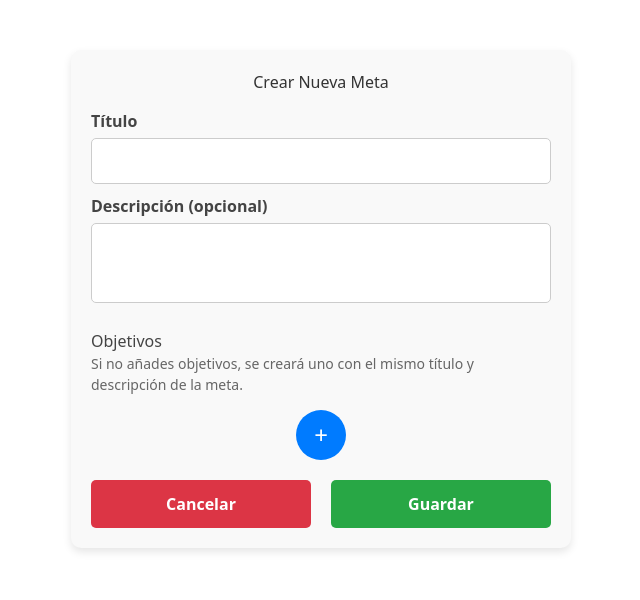
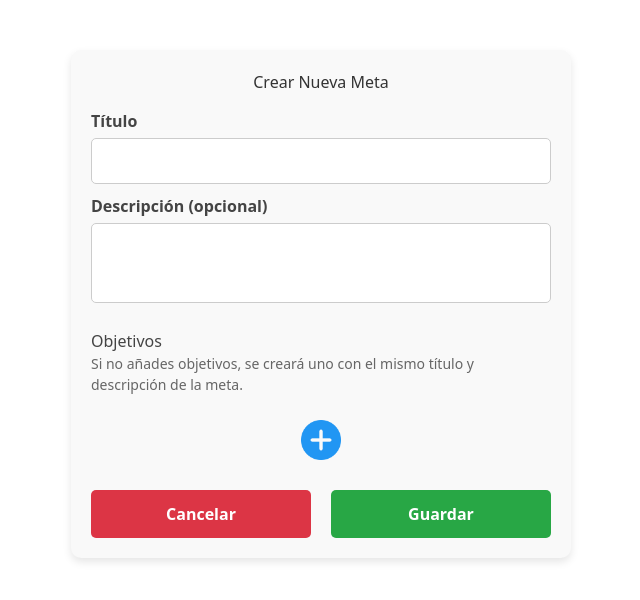
Before and after one commit to brianpardogaona/Sistema_de_Gestion_Personal, a React (Vite) app in the folder frontend/: page /crear-meta in a window 1280 px wide. Shown: the top 600 px of the page, without its empty margins (319-959 px from the left). Built offline with nearby package versions, Linux system fonts and the light colour scheme.

Commit message:
Cambio de botones mas/menos de Crear Meta

```diff
--- a/frontend/src/pages/CrearMeta.jsx
+++ b/frontend/src/pages/CrearMeta.jsx
@@ -32,6 +32,16 @@ function CrearMeta() {
         { title: "", description: "", order: objetivosNoVacios.length + 1 },
       ]);
     }
+  };
+
+  const handleEliminarObjetivo = (index) => {
+    const nuevosObjetivos = objetivos.filter((_, i) => i !== index);
+
+    if (nuevosObjetivos.length === 0) {
+      nuevosObjetivos.push({ title: "", description: "", order: 1 });
+    }
+
+    setObjetivos(nuevosObjetivos);
   };
 
   const handleObjetivoChange = (index, field, value) => {
@@ -132,17 +142,22 @@ function CrearMeta() {
               handleObjetivoChange(index, "description", e.target.value)
             }
           />
+
+          <button
+            className="remove-objetivo-btn"
+            onClick={() => handleEliminarObjetivo(index)}
+          >
+            {" "}
+            <img
+              src="../../public/images/boton-menos.png"
+              alt="Eliminar"
+            />{" "}
+          </button>
         </div>
       ))}
 
-      <button
-        className="add-objetivo-btn"
-        onClick={handleAgregarObjetivo}
-        disabled={
-          objetivos.length > 0 && !objetivos[objetivos.length - 1].title
-        }
-      >
-        +
+      <button className="add-objetivo-btn" onClick={handleAgregarObjetivo}>
+        <img src="../../public/images/mas.png" alt="Agregar" />
       </button>
 
       <div className="btn-group">
--- a/frontend/src/styles/crearMeta.css
+++ b/frontend/src/styles/crearMeta.css
@@ -46,6 +46,8 @@
 }
 
 .objetivo-item {
+  display: flex;
+  align-items: center;
   background: #fff;
   padding: 10px;
   border-radius: 5px;
@@ -53,26 +55,24 @@
   box-shadow: 0px 2px 4px rgba(0, 0, 0, 0.1);
 }
 
+.objetivo-item input,
+.objetivo-item textarea {
+  flex: 1;
+  margin-right: 10px;
+}
+
 .add-objetivo-btn {
   display: block;
-  background: #007bff;
-  color: white;
+  background: none;
   border: none;
   padding: 10px;
-  border-radius: 50%;
-  font-size: 24px;
   cursor: pointer;
   margin: 15px auto;
-  width: 50px;
-  height: 50px;
-  display: flex;
-  align-items: center;
-  justify-content: center;
-  transition: background 0.3s ease-in-out;
+  transition: transform 0.2s ease-in-out;
 }
 
 .add-objetivo-btn:hover {
-  background: #0056b3;
+  transform: scale(1.1);
 }
 
 .btn-group {
@@ -109,3 +109,31 @@
 .save-btn:hover {
   opacity: 0.8;
 }
+
+.remove-objetivo-btn {
+  background: none;
+  border: none;
+  cursor: pointer;
+  padding: 5px;
+  display: flex;
+  align-items: center;
+  justify-content: center;
+  width: 40px;
+  height: 40px;
+  transition: transform 0.2s ease-in-out;
+}
+
+.remove-objetivo-btn:hover {
+  transform: scale(1.1);
+}
+
+.remove-objetivo-btn img {
+  width: 100%;
+  height: auto;
+  max-width: 30px;
+}
+.add-objetivo-btn img {
+  width: 40px;
+  height: 40px;
+  cursor: pointer;
+}
```
Also changed, not shown: frontend/public/images/boton-menos.png (added), frontend/public/images/mas.png (added).
